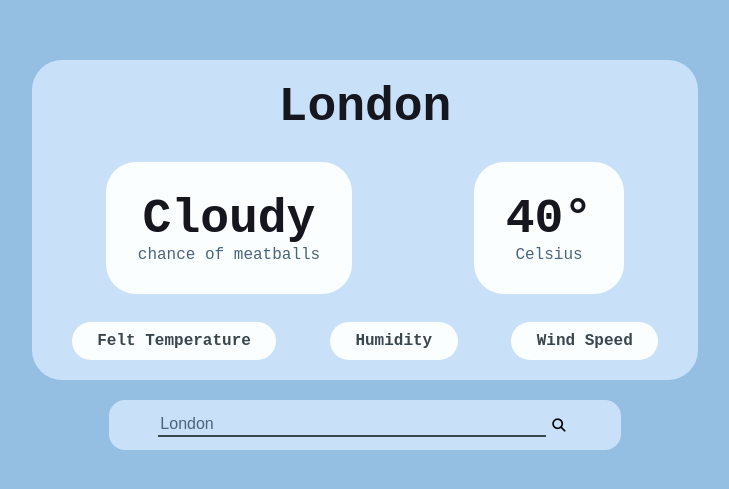
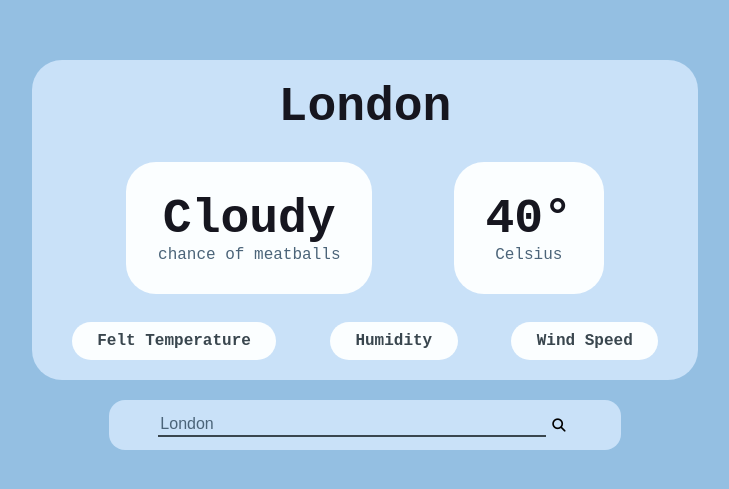
Before and after one commit to ehrelevant/weather-app, a plain HTML site: page index.html in a window 1280 px wide. Shown: the part 145-634 px from the top of the page, without its empty margins (275-1004 px from the left). Drawn offline with Linux system fonts and the light colour scheme; no server answers.

Commit message:
update style

```diff
--- a/styles.css
+++ b/styles.css
@@ -42,7 +42,7 @@ h1, p {
 .main-info {
     display: flex;
     flex-direction: row;
-    justify-content: space-around;
+    justify-content: space-evenly;
 }
 
 .main-info-container {
```
